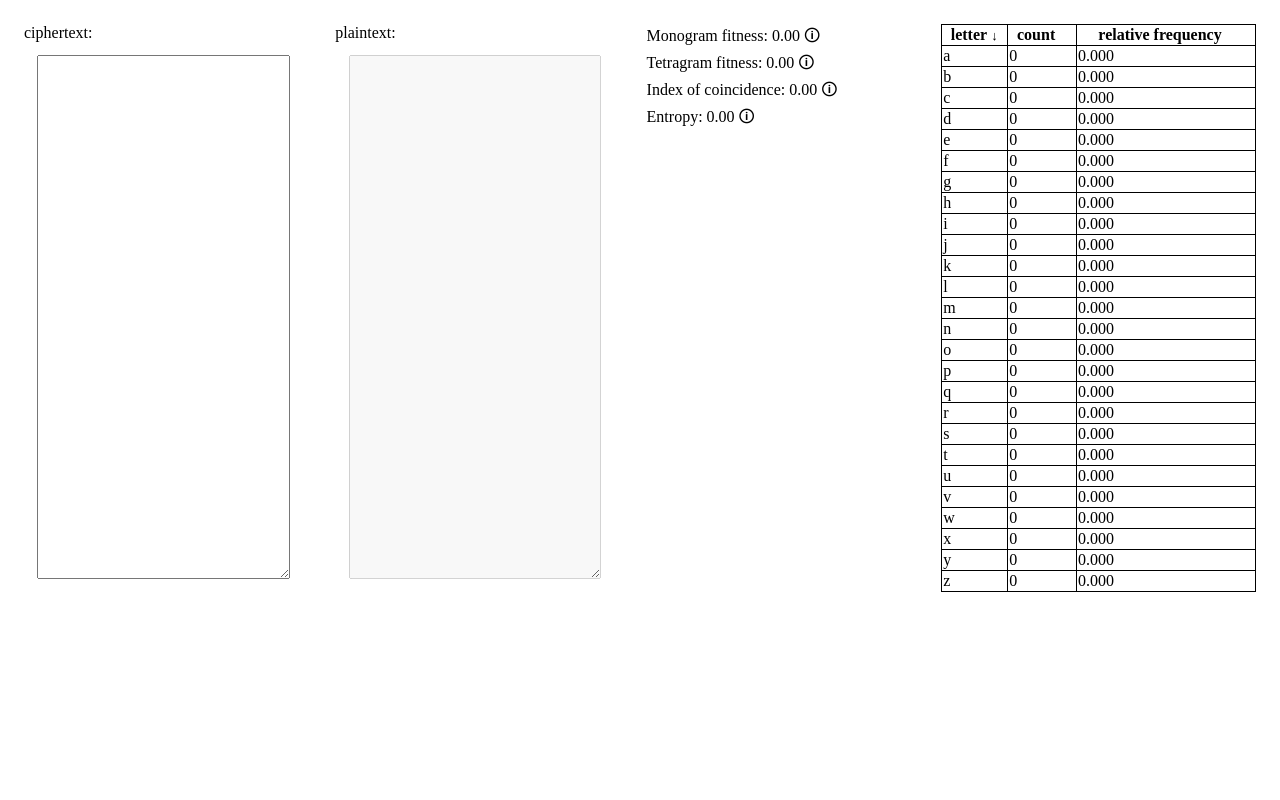
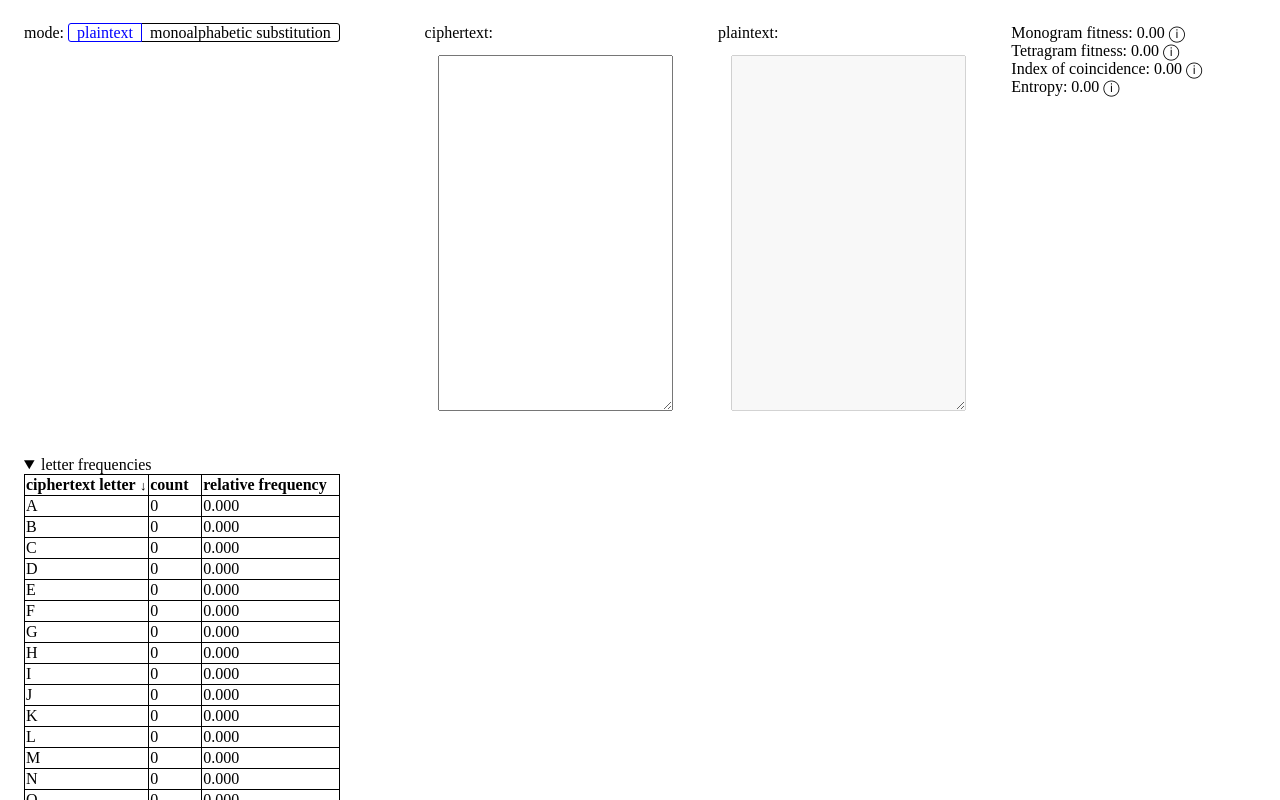
Before and after one commit to pufferfish101007/cryptanalysis, a Vue app: page / in a window 1280 px wide. Shown: the top 800 px of the page. Built offline with nearby package versions, Linux system fonts and the light colour scheme.

Commit message:
add monoalphabetic substition mode

```diff
--- a/src/App.vue
+++ b/src/App.vue
@@ -2,28 +2,73 @@
     import { normalizedIoC, monogramFitness, monogramFrequencies, tetragramFitness, entropy } from './lib/fitness.js';
     import Table from './components/Table.vue';
     import Info from './components/Info.vue';
-    import { ref, watch } from 'vue';
+    import { reactive, ref, watch } from 'vue';
     const cyphertext = ref('');
     const plaintext = ref('');
-    watch(cyphertext, () => {
+    const ciphermode = ref('plaintext');
+    const subletters = reactive('abcdefghijklmnopqrstuvwxyz'.split(''));
+    watch([cyphertext, subletters, ciphermode], () => {
       cyphertext.value = cyphertext.value.toUpperCase();
-      plaintext.value = cyphertext.value.toLowerCase();
+      switch (ciphermode.value) {
+        case 'monoalphabetic':
+          plaintext.value = cyphertext.value;
+          for (let i = 0; i < 26; i++) {
+            plaintext.value = plaintext.value.replaceAll('ABCDEFGHIJKLMNOPQRSTUCWXYZ'[i], subletters[i]);
+          }
+          break;
+        case 'plaintext':
+        default:
+          plaintext.value = cyphertext.value.toLowerCase();
+          break;
+      }
     });
+    const subLetterInput = (e, primaryKey) => {
+      e.target.textContent = e.data;
+      checkSubLetterContent(e.target, primaryKey);
+      if (e.target.textContent.length === 1) subletters[primaryKey.toLowerCase().charCodeAt(0) - 97] = e.target.textContent;
+    };
+    const checkSubLetterContent = (el, primaryKey) => {
+      if (!/[a-z]/i.test(el.textContent)) {
+        el.textContent = subletters[primaryKey.toLowerCase().charCodeAt(0) - 97];
+      } else if (el.textContent.length > 1) {
+        el.textContent = /[a-z]/i.match(el.textContent)[0].toLowerCase;
+      } else {
+        el.textContent = el.textContent.toLowerCase();
+      }
+    };
+    const subLetterBlur = (e, primaryKey) => {
+      checkSubLetterContent(e.target);
+      subletters[primaryKey.toLowerCase().charCodeAt(0) - 97] = e.target.textContent;
+    }
 </script>
 
 <template>
   <div class="container">
+    <div id="ciphermodeselect">mode:
+      <input type="radio" v-model="ciphermode" id="mode-plaintext" value="plaintext" name="ciphermode"><label for="mode-plaintext">plaintext</label>
+      <input type="radio" v-model="ciphermode" id="mode-monoalphabetic" value="monoalphabetic" name="ciphermode"><label for="mode-monoalphabetic">monoalphabetic substitution</label>
+    </div>
     <div class="container vertical">ciphertext:<textarea v-model="cyphertext"></textarea></div>
     <div class="container vertical">plaintext:<textarea v-model="plaintext" disabled></textarea></div>
     <div>
       <div>Monogram fitness: {{ monogramFitness(cyphertext).toFixed(2) }} <Info>A monogram fitness close to 1 is simlar to standard English; close to 0 is not similar.</Info></div>
-      <div>Tetragram fitness: {{ tetragramFitness(cyphertext).toFixed(2) }} <Info>Less negative is a better fit to
-English; more negative is a worse fit.
-</Info></div>
+      <div>Tetragram fitness: {{ tetragramFitness(cyphertext).toFixed(2) }} <Info>Less negative is a better fit to English; more negative is a worse fit.</Info></div>
       <div>Index of coincidence: {{ normalizedIoC(cyphertext).toFixed(2) }} <Info>Typical English IoC: 1.75</Info></div>
       <div>Entropy: {{ entropy(cyphertext).toFixed(2) }} <Info>A higher entropy value means it is more predictable and less random.</Info></div>
     </div>
-    <Table :headings="['letter', 'count', 'relative frequency']" :data="Object.entries(monogramFrequencies(cyphertext)).map(a => [...a, ((a[1] / cyphertext.length) || 0).toFixed(3)])"></Table>
+    <details open>
+      <summary>
+        letter frequencies
+      </summary>
+      <Table
+        :columns="[{ key: 'cipherletter', name: 'ciphertext letter' }, { key: 'count' }, { key: 'freq', name: 'relative frequency' }].concat(ciphermode === 'monoalphabetic' ? [{ key: 'subletter', name: 'substitution letter' }] : [])"
+        :data="Object.entries(monogramFrequencies(cyphertext, true)).map((a, i) => [...a, ((a[1] / cyphertext.length) || 0).toFixed(3)].concat(ciphermode === 'monoalphabetic' ? [subletters[i]] : []))"
+      >
+        <template #subletter="{ data, primaryKey }">
+          <div contenteditable @keydown.enter.prevent="$event.target.blur()" @input="subLetterInput($event, primaryKey)" @blur='subLetterBlur($event, primaryKey)' class="subletter-input">{{ data }}</div>
+        </template>
+      </Table>
+    </details>
   </div>
 </template>
 
@@ -48,4 +93,32 @@ English; more negative is a worse fit.
     border-collapse: collapse;
     flex-grow: 0;
   }
+  input[type="radio"] {
+    display: none;
+  }
+  input[type="radio"] + label {
+    padding: 0 0.5em;
+    outline: 1px solid black;
+    margin-left: 1px;
+    color: black;
+    transition: 0.5s;
+    text-wrap: nowrap;
+  }
+  label[for="mode-plaintext"] {
+    border-radius: 2px 0 0 2px;
+  }
+  div#ciphermodeselect > label:last-child {
+    border-radius: 0 2px 2px 0;
+  }
+  input[type="radio"]:checked + label {
+    color: blue;
+    outline: 1px solid blue;
+    transition: 0.5s;
+    position: relative;
+  }
+  div.subletter-input {
+    padding: 0;
+    margin: 0;
+    width: 100%;
+  }
 </style>
--- a/src/components/Info.vue
+++ b/src/components/Info.vue
@@ -4,7 +4,7 @@
 </script>
 
 <template>
-    <span @click="dialog.showModal()">🛈</span>
+    <span @click="dialog.showModal()">ⓘ</span>
     <dialog ref="dialog">
         <slot default>info should be here but none was provided</slot>
         <br>
--- a/src/components/Table.vue
+++ b/src/components/Table.vue
@@ -1,7 +1,7 @@
 <script setup>
   import { ref, watch, computed } from 'vue';
   const props = defineProps({
-    headings: {
+    columns: {
       type: Array,
       required: true,
     },
@@ -14,6 +14,7 @@
       default: 0,
     }
   });
+  console.log(props.columns)
   let sortBy = ref(props.sortBy);
   let sortAscending = ref(true);
   let sortedData = computed(() => {
@@ -33,10 +34,10 @@
 <template>
   <table>
     <thead>
-      <th v-for='(heading, index) in props.headings' @click="setSortBy(index)">{{ heading }} <span class="sortarrow">{{ sortBy === index ? (sortAscending ? '↓' : '↑') : '&nbsp;' }}</span></th>
+      <th v-for='(column, index) in props.columns' @click="setSortBy(index)">{{ column.name ?? column.key }} <span class="sortarrow">{{ sortBy === index ? (sortAscending ? '↓' : '↑') : '&nbsp;' }}</span></th>
     </thead>
     <tr v-for="data in sortedData">
-      <td v-for="el in data">{{ el }}</td>
+      <td v-for="(el, index) in data"><slot :name="props.columns[index].key" :data="el" :primary-key="data[0]">{{ el }}</slot></td>
     </tr>
   </table>
 </template>
```
Also changed, not shown: src/lib/fitness.js.
